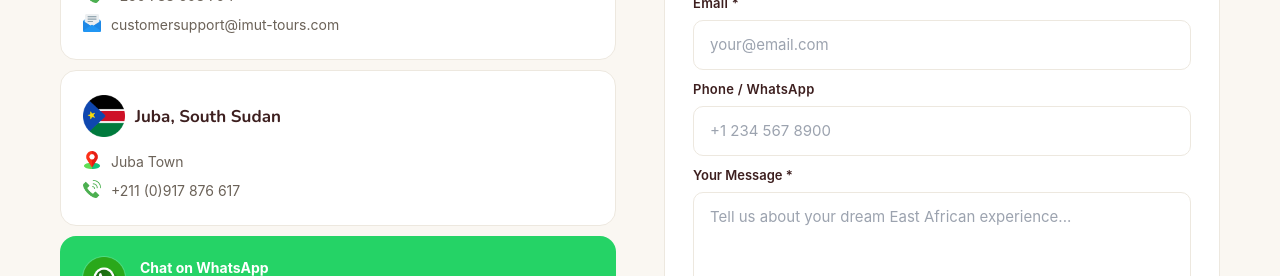
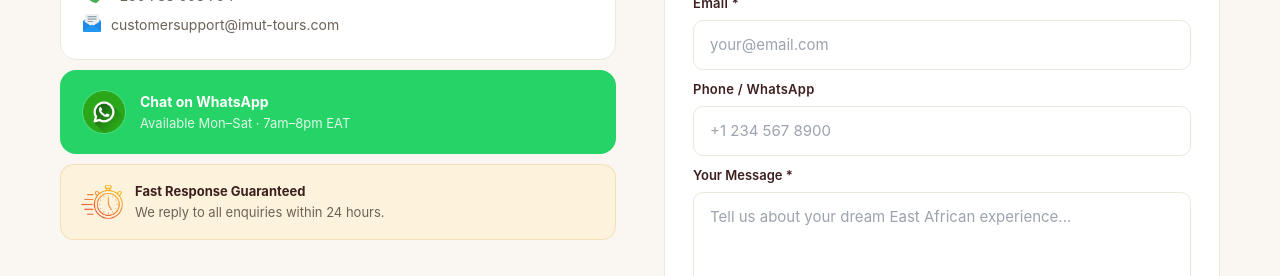
Before and after one commit to Bazatohalemouard/imut-tours, a React (Vite) app: page /contact in a window 1280 px wide. Shown: the part 380-656 px from the top of the page. Built offline with nearby package versions, Linux system fonts and the light colour scheme; no server answers; a web font is replaced by a local one.

Commit message:
Removed south sudan page

```diff
--- a/src/components/Footer.jsx
+++ b/src/components/Footer.jsx
@@ -3,7 +3,7 @@ import { IMUTLogo } from "../components/IMUTLogo";
 import { colors } from "../theme/colors";
 import { trackEvent } from "../utils/analytics";
 import rwandaFlag from "../assets/flags/rwanda.png";
-import southSudanFlag from "../assets/flags/south-sudan.png";
+// import southSudanFlag from "../assets/flags/south-sudan.png";
 
 const offices = [
   {
@@ -14,14 +14,14 @@ const offices = [
     phone: "+250 788 608 794",
     email: "customersupport@imut-tours.com",
   },
-  {
-    flag: southSudanFlag,
-    city: "Juba",
-    country: "South Sudan",
-    address: "Juba Town",
-    phone: "+211 (0)917 876 617",
-    email: null,
-  },
+  // {
+  //   flag: southSudanFlag,
+  //   city: "Juba",
+  //   country: "South Sudan",
+  //   address: "Juba Town",
+  //   phone: "+211 (0)917 876 617",
+  //   email: null,
+  // },
 ];
 
 export const Footer = ({ setPage }) => (
--- a/src/pages/ContactPage.jsx
+++ b/src/pages/ContactPage.jsx
@@ -83,14 +83,14 @@ export const ContactPage = () => {
       phone: "+250 788 608 794",
       email: "customersupport@imut-tours.com",
     },
-    {
-      flag: southSudanFlag,
-      city: "Juba",
-      country: "South Sudan",
-      address: "Juba Town",
-      phone: "+211 (0)917 876 617",
-      email: null,
-    },
+    // {
+    //   flag: southSudanFlag,
+    //   city: "Juba",
+    //   country: "South Sudan",
+    //   address: "Juba Town",
+    //   phone: "+211 (0)917 876 617",
+    //   email: null,
+    // },
   ];
 
   return (
```
